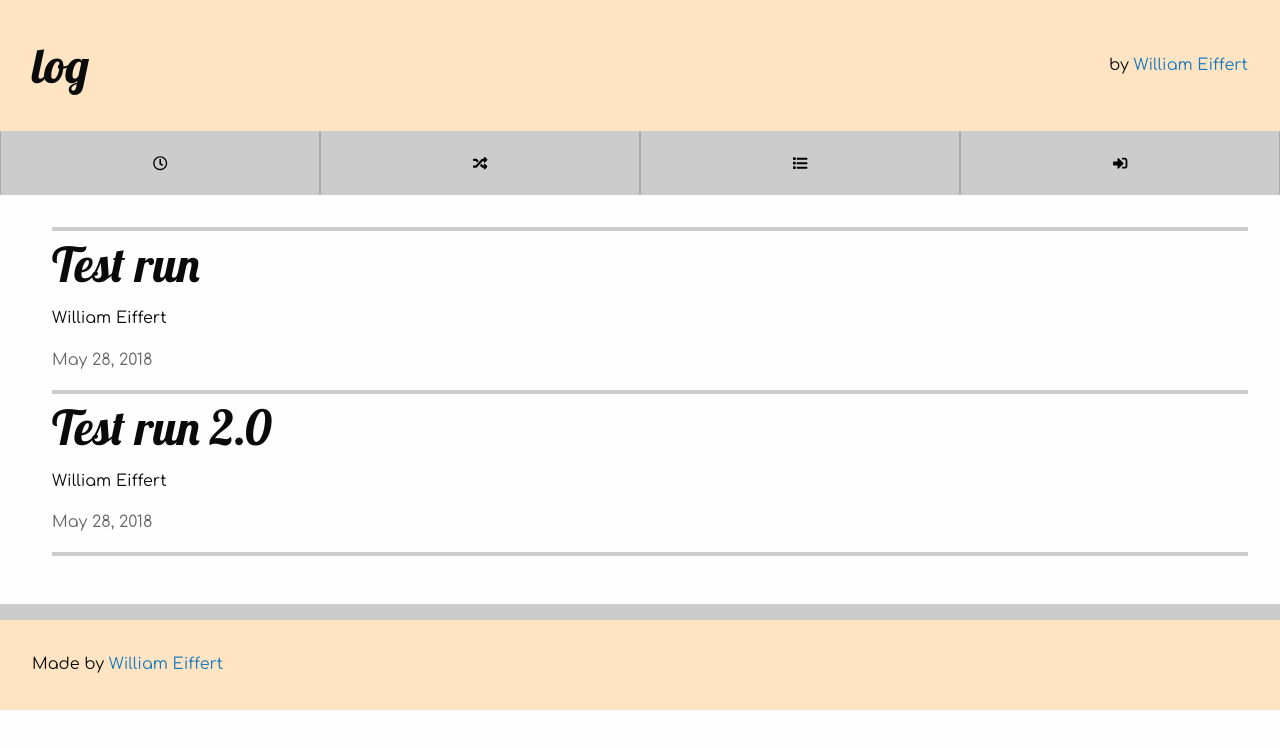
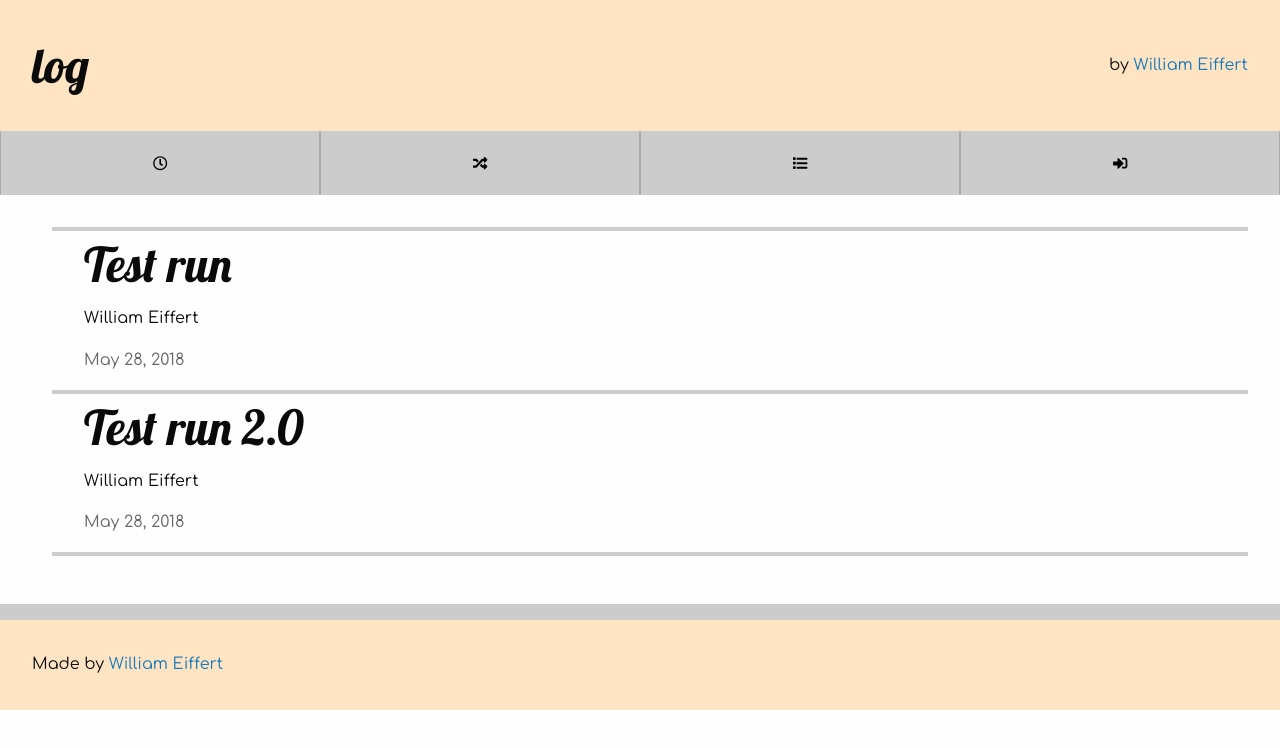
Before and after one commit to weiffert/blog, a React (Create React App) app: page / in a window 1280 px wide. Shown: the top 748 px of the page. Built offline with nearby package versions, Linux system fonts and the light colour scheme.

Commit message:
Refine list element styles

```diff
--- a/src/ListElement.css
+++ b/src/ListElement.css
@@ -1,6 +1,7 @@
 .ListElement {
   list-style: none;
   border-bottom: 0.25rem solid #ccc;
+  padding: 0 2rem;
 }
 
 .ListElement:first-of-type {
@@ -10,7 +11,13 @@
 .ListElement h1 {
   font-family: 'Lobster', arial;
   flex-grow: 1;
+  transition: color 0.25s ease;
 }
+
+.ListElement h1:hover {
+  color: #ffae00;
+}
+
 
 .ListElement p:last-child {
   color: #666;
```
